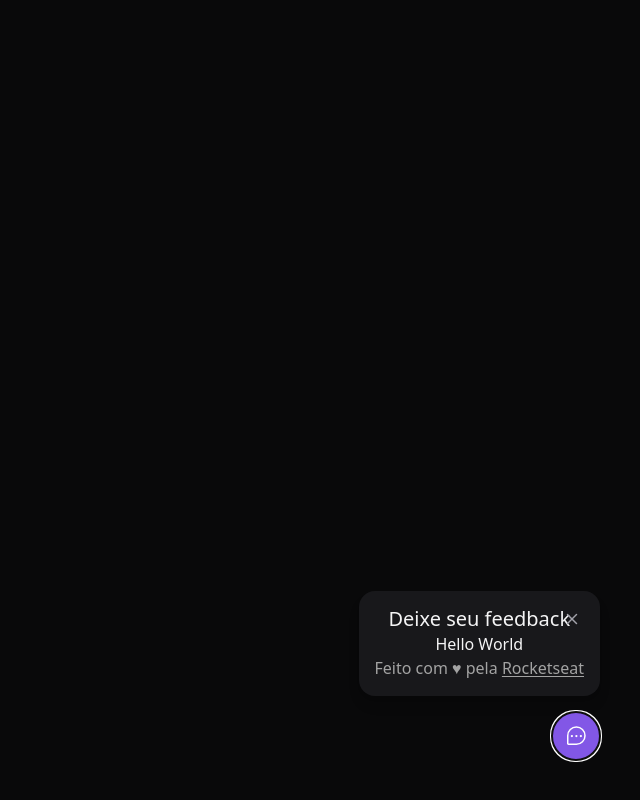
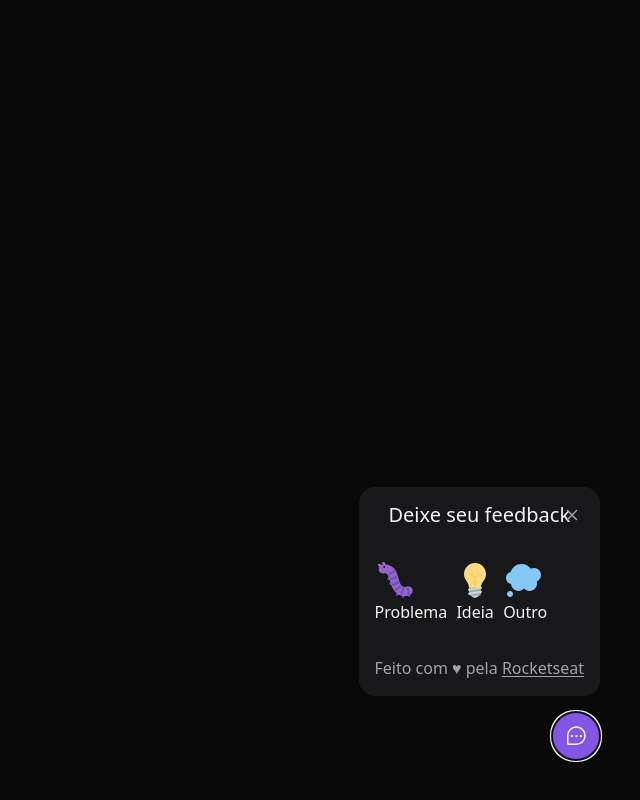
Before and after one commit to FilipeFariaas/nlw-return, a React (Vite) app in the folder web/: page / in a window 1280 px wide. Both pictures are taken after a click on the button "Feedback". Shown: the whole page, without its empty margins (640-1280 px from the left). Built offline with nearby package versions, Linux system fonts and the light colour scheme.

Commit message:
add feedback option buttons

```diff
--- a/web/src/components/WidgetForm.tsx
+++ b/web/src/components/WidgetForm.tsx
@@ -1,4 +1,32 @@
 import { CloseButton } from "./CloseButton";
+
+import bugImageUrl from '../assets/bug.svg'
+import ideaImageUrl from '../assets/idea.svg'
+import thoughtImageUrl from '../assets/thought.svg'
+
+const feedbackTypes = {
+  BUG: {
+    title: 'Problema',
+    image: {
+      source: bugImageUrl,
+      alt: 'Imagem de um inseto'
+    }
+  },
+  IDEA: {
+    title: 'Ideia',
+    image: {
+      source: ideaImageUrl,
+      alt: 'Imagem de uma lâmpada'
+    }
+  },
+  OTHER: {
+    title: 'Outro',
+    image: {
+      source: thoughtImageUrl,
+      alt: 'Imagem de um balão de pensamento'
+    }
+  }
+}
 
 export function WidgetForm() {
   return (
@@ -9,7 +37,17 @@ export function WidgetForm() {
         <CloseButton />
       </header>
 
-      <p>Hello World</p>
+      <div className="flex py-8 gap-2 w-full">
+        { Object.entries(feedbackTypes).map(([key, value]) => {
+          return (
+            <button>
+              <img src={value.image.source} alt={value.image.alt} />
+
+              <span>{value.title}</span>
+            </button>
+          )
+        }) }
+      </div>
 
       <footer className="font-xs text-neutral-400">
         Feito com ♥ pela <a className="underline underline-offset-2" href="https://rocketseat.com.br">Rocketseat</a>
```
